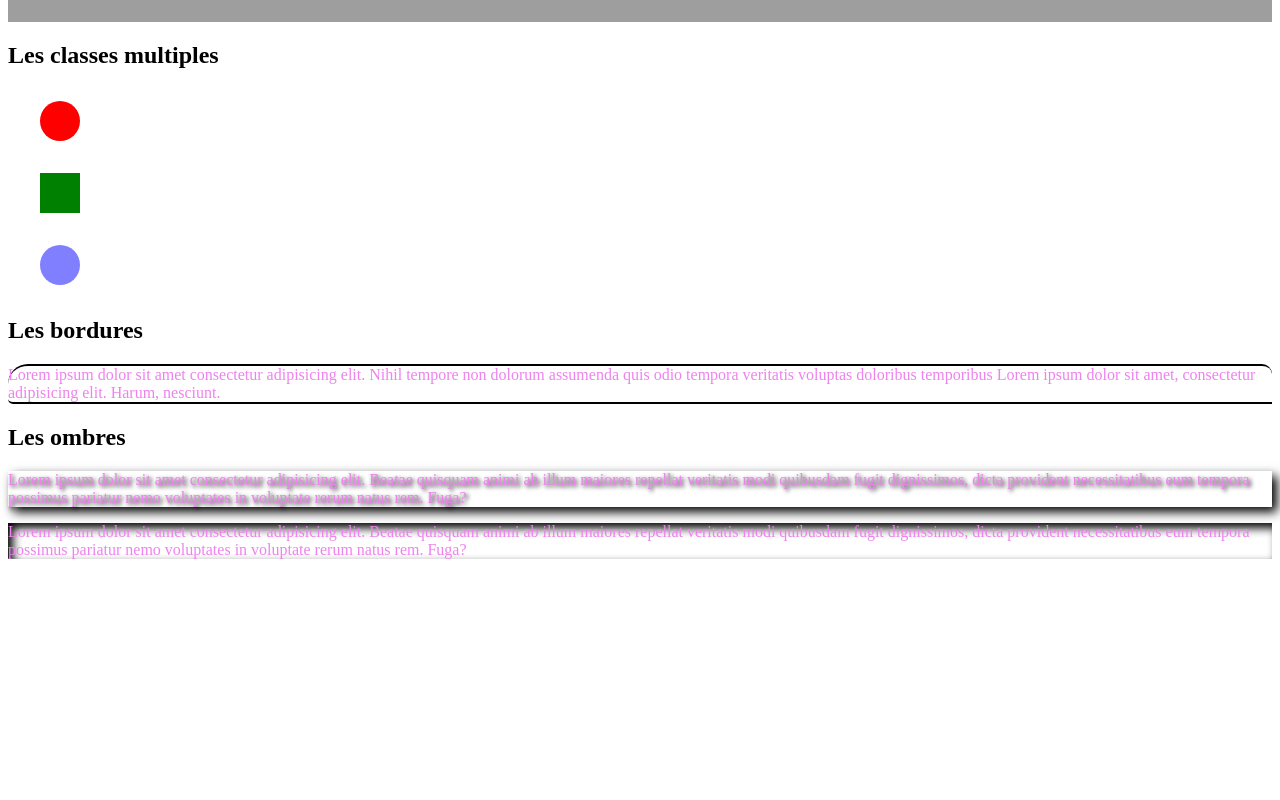
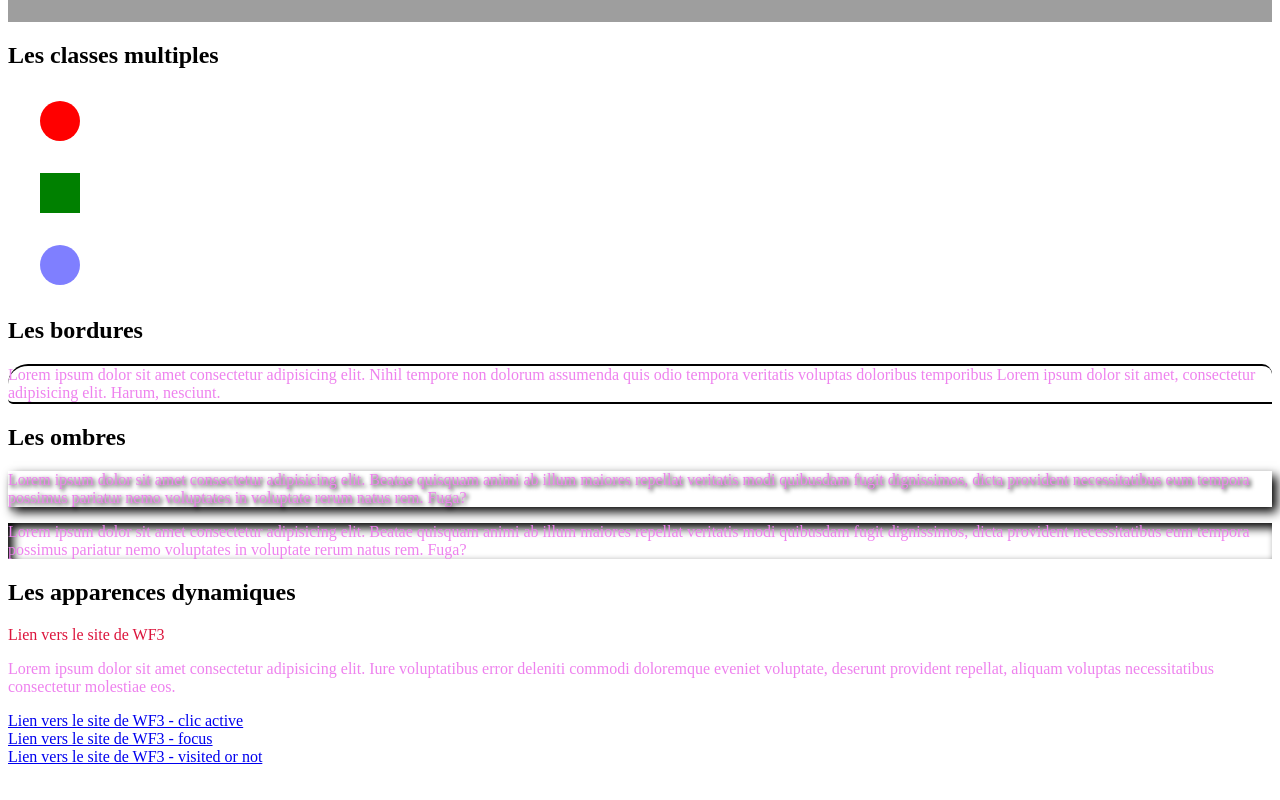
Before and after one commit to JustinRvt/WF3-2020, a plain HTML site: page HTML-CSS/Bases CSS/index.html in a window 1280 px wide. Shown: the part 3222-4022 px from the top of the page. Before the commit the page ends 3797 px from the top, so only its background shows below. Drawn offline with nearby package versions, Linux system fonts and the light colour scheme; grey boxes are pictures that could not be loaded; a web font is replaced by a local one.

Commit message:
dynamiques css

```diff
--- a/HTML-CSS/Bases CSS/assets/css/main.css
+++ b/HTML-CSS/Bases CSS/assets/css/main.css
@@ -303,7 +303,45 @@ outset : 3d "surélevé"
     /* on peut aussi passer de l'ombre sur le texte ! */
     text-shadow: 2px 2px 4px black;
 }
-
+/* on rajoute une ombre à l'intérieur du bloc */
 .shadow-inset {
     box-shadow: 5px 5px 10px black inset;
 }
+
+
+/*  LES APPARENCES DYNAMIQUES */
+
+.link-wf3 a {
+    /* on supprime l'underline par défaut */
+    text-decoration: none;
+    color:crimson;
+}
+
+/* pour le :hover */
+
+.link-wf3 a:hover {
+    color:white;
+    background:crimson;
+}
+/*  survol de la souris */
+.par-hover:hover {
+    background:black;
+    color:orange;
+}
+
+/*  au clic */
+
+.link-wf3-active a:active {
+    font-size: 40px;
+    background:darkmagenta;
+    color:yellow;
+}
+
+.link-wf3-focus a:focus {
+    background:seagreen;
+    color:white;
+}
+
+.link-wf3-visited a:visited {
+    color:red;
+}
--- a/HTML-CSS/Bases CSS/index.html
+++ b/HTML-CSS/Bases CSS/index.html
@@ -135,5 +135,45 @@
     <h2>Les ombres</h2>
     <p class="shadow">Lorem ipsum dolor sit amet consectetur adipisicing elit. Beatae quisquam animi ab illum maiores repellat veritatis modi quibusdam fugit dignissimos, dicta provident necessitatibus eum tempora possimus pariatur nemo voluptates in voluptate rerum natus rem. Fuga?</p>
     <p class="shadow-inset">Lorem ipsum dolor sit amet consectetur adipisicing elit. Beatae quisquam animi ab illum maiores repellat veritatis modi quibusdam fugit dignissimos, dicta provident necessitatibus eum tempora possimus pariatur nemo voluptates in voluptate rerum natus rem. Fuga?</p>
-  </body>
+
+    <h2>Les apparences dynamiques</h2>
+    <!-- Le survol -->
+    <!-- On parle pseudo format quand il y a :devant
+    pour le survol, on utilise :hover
+ -->
+ <div class="link-wf3">
+    <a href="https://www.wf3.fr/" target="_blank" >
+        Lien vers le site de WF3
+    </a>
+ </div>
+ <p class="par-hover">
+     Lorem ipsum dolor sit amet consectetur adipisicing elit. Iure voluptatibus error deleniti commodi doloremque eveniet voluptate, deserunt provident repellat, aliquam voluptas necessitatibus consectetur molestiae eos.
+ </p>
+ <!--
+    Très très mauvaise pratique en terme de SEO
+
+
+    <p style="font-size: 1px;color:white;" class="keywords">
+jardin, jardinage, pelle, terreau, palissage, etc.
+</p> -->
+<div class="link-wf3-active">
+    <a href="https://www.wf3.fr/" target="_blank" >
+        Lien vers le site de WF3 - clic active
+    </a>
+ </div>
+ <div class="link-wf3-focus">
+    <a href="https://www.wf3.fr/" target="_blank" >
+        Lien vers le site de WF3 -  focus
+    </a>
+ </div>
+ <div class="link-wf3-visited">
+    <a href="https://www.wf3.fr/" target="_blank" >
+        Lien vers le site de WF3 -  visited or not
+    </a>
+ </div>
+
+
+
+    <br><br><br><br><br><br><br><br><br><br><br><br><br><br><br><br><br>
+</body>
 </html>
```
